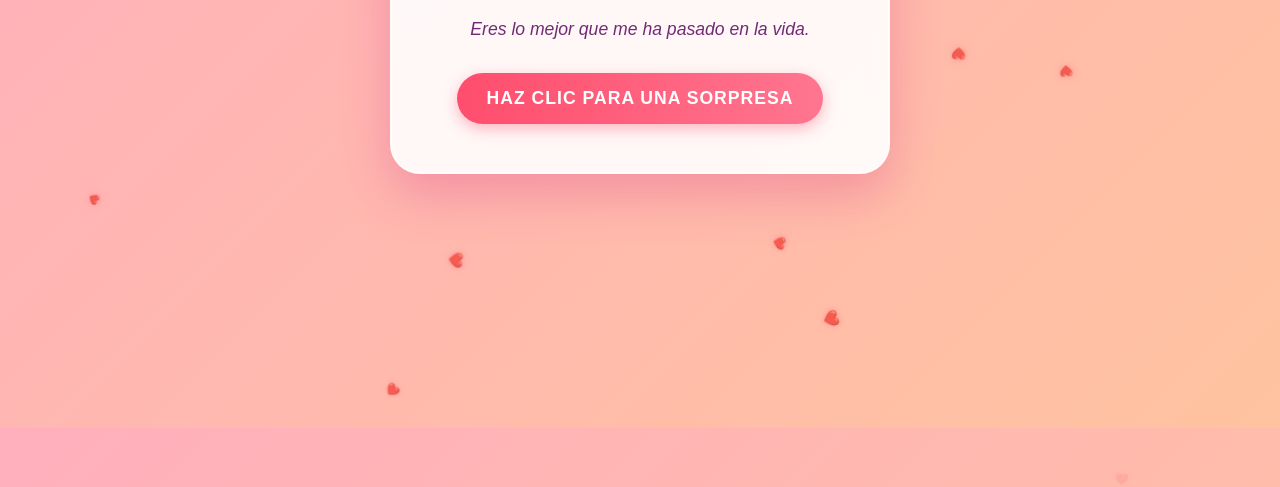
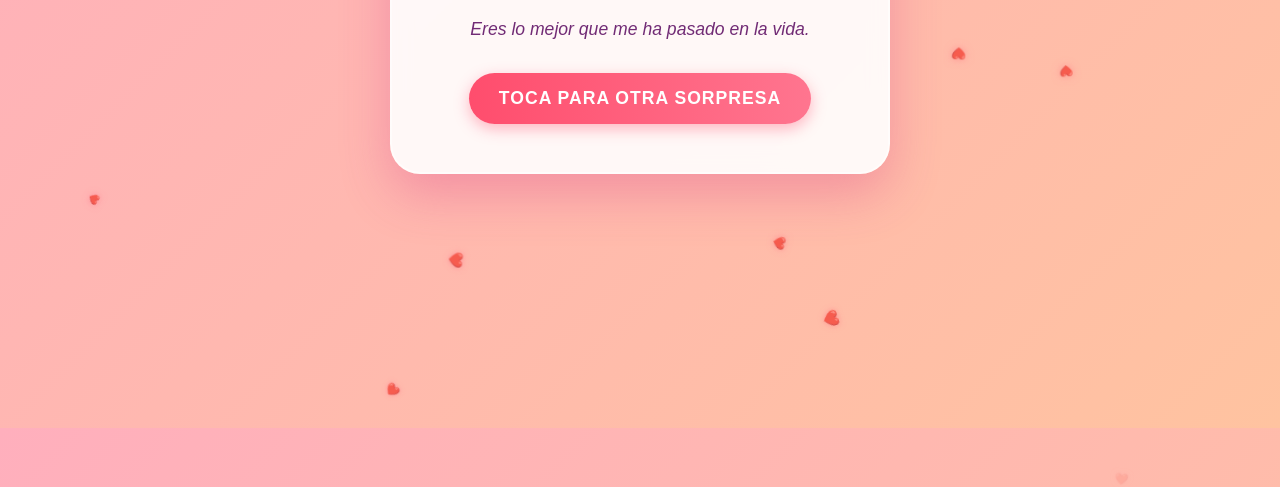
Before and after one commit to Andreslg12/andreslg, a plain HTML site: page index.html in a window 1280 px wide. Shown: the part 372-859 px from the top of the page. Drawn offline with Linux system fonts and the light colour scheme.

Commit message:
Refactor index.html with card layout and font
Updated HTML structure and added a font link.

```diff
--- a/index.html
+++ b/index.html
@@ -4,13 +4,17 @@
     <meta charset="UTF-8">
     <meta name="viewport" content="width=device-width, initial-scale=1.0">
     <title>Para mi niña hermosa</title>
+    <link href="https://fonts.googleapis.com/css2?family=Dancing+Script:wght@700&family=Quicksand:wght@300;500&display=swap" rel="stylesheet">
     <link rel="stylesheet" href="style.css">
 </head>
 <body>
     <div class="container">
-        <h1 id="titulo">¡Hola, mi amor! ❤️</h1>
-        <p id="frase">Eres lo mejor que me ha pasado en la vida.</p>
-        <button onclick="cambiarFrase()">Haz clic para una sorpresa</button>
+        <div class="card">
+            <h1 id="titulo">¡Hola, mi amor! ❤️</h1>
+            <div class="divider"></div>
+            <p id="frase">Eres lo mejor que me ha pasado en la vida.</p>
+            <button onclick="cambiarFrase()">Toca para otra sorpresa</button>
+        </div>
     </div>
 
     <div id="corazones-container"></div>
```
